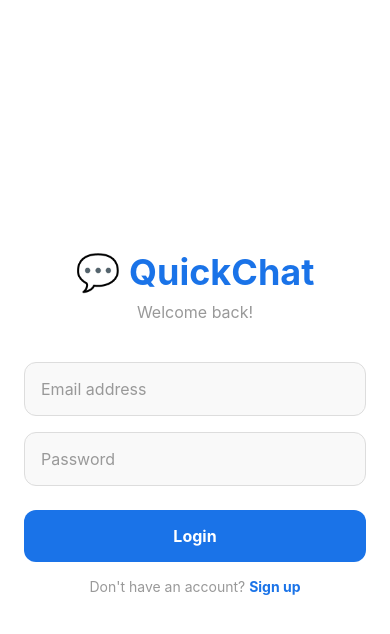
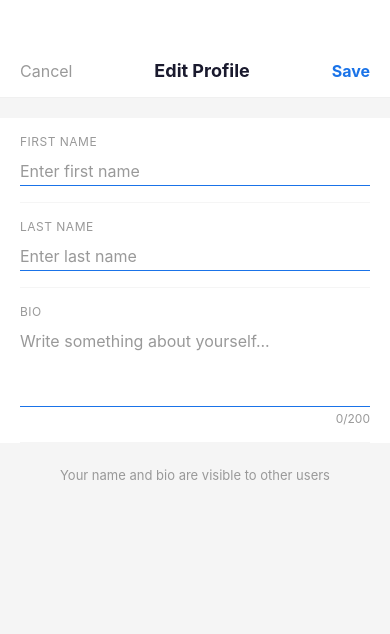
Before and after one commit to SauravPawar21/quickchat-app, a React Native app: screen /EditProfile in a window 390 px wide. Shown: the top 634 px of the page. Built offline with nearby package versions, Linux system fonts and the light colour scheme.

Commit message:
Edit profile feature: update name and bio

```diff
--- a/src/navigation/AppNavigator.jsx
+++ b/src/navigation/AppNavigator.jsx
@@ -12,6 +12,7 @@ import HomeScreen from "../screens/HomeScreen";
 import ChatScreen from "../screens/ChatScreen";
 import UsersScreen from "../screens/UsersScreen";
 import ProfileScreen from "../screens/ProfileScreen";
+import EditProfileScreen from "../screens/EditProfileScreen";
 
 const Stack = createNativeStackNavigator();
 const Tab = createBottomTabNavigator();
@@ -77,6 +78,11 @@ const AppNavigator = () => {
           component={ChatScreen}
           options={{ headerShown: true }}
         />
+        <Stack.Screen
+          name="EditProfile"
+          component={EditProfileScreen}
+          options={{ headerShown: false }}
+        />
       </Stack.Navigator>
     </NavigationContainer>
   );
--- /dev/null
+++ b/src/screens/EditProfileScreen.jsx
@@ -0,0 +1,216 @@
+import React, { useState } from "react";
+import {
+  View,
+  Text,
+  TextInput,
+  TouchableOpacity,
+  StyleSheet,
+  ActivityIndicator,
+  Alert,
+  ScrollView,
+  KeyboardAvoidingView,
+  Platform,
+} from "react-native";
+import { useSelector, useDispatch } from "react-redux";
+import { setUser } from "../redux/userSlice";
+import { getToken, saveUser } from "../utils/storage";
+import api from "../utils/api";
+
+const EditProfileScreen = ({ navigation }) => {
+  const { user, token } = useSelector((state) => state.user);
+  const dispatch = useDispatch();
+
+  const [firstName, setFirstName] = useState(user?.firstName || "");
+  const [lastName, setLastName] = useState(user?.lastName || "");
+  const [bio, setBio] = useState(user?.bio || "");
+  const [loading, setLoading] = useState(false);
+
+  const handleSave = async () => {
+    if (!firstName.trim() || !lastName.trim()) {
+      Alert.alert("Error", "First name and last name are required");
+      return;
+    }
+
+    if (bio.length > 200) {
+      Alert.alert("Error", "Bio must be less than 200 characters");
+      return;
+    }
+
+    try {
+      setLoading(true);
+      const token = await getToken();
+
+      const response = await api.patch(
+        "/api/users/profile",
+        {
+          firstName: firstName.trim(),
+          lastName: lastName.trim(),
+          bio: bio.trim(),
+        },
+        { headers: { Authorization: `Bearer ${token}` } },
+      );
+
+      const updatedUser = response.data.user;
+
+      dispatch(setUser({ user: updatedUser, token }));
+
+      await saveUser(updatedUser);
+
+      Alert.alert("Success", "Profile updated successfully!", [
+        { text: "OK", onPress: () => navigation.goBack() },
+      ]);
+    } catch (err) {
+      Alert.alert(
+        "Error",
+        err.response?.data?.message || "Failed to update profile",
+      );
+    } finally {
+      setLoading(false);
+    }
+  };
+
+  return (
+    <KeyboardAvoidingView
+      style={styles.container}
+      behavior={Platform.OS === "ios" ? "padding" : "height"}
+    >
+      <ScrollView contentContainerStyle={styles.innerContainer}>
+        <View style={styles.header}>
+          <TouchableOpacity onPress={() => navigation.goBack()}>
+            <Text style={styles.cancelButton}>Cancel</Text>
+          </TouchableOpacity>
+          <Text style={styles.headerTitle}>Edit Profile</Text>
+          <TouchableOpacity onPress={handleSave} disabled={loading}>
+            {loading ? (
+              <ActivityIndicator size="small" color="#1A73E8" />
+            ) : (
+              <Text style={styles.saveButton}>Save</Text>
+            )}
+          </TouchableOpacity>
+        </View>
+
+        <View style={styles.form}>
+          <View style={styles.inputGroup}>
+            <Text style={styles.label}>First Name</Text>
+            <TextInput
+              style={styles.input}
+              value={firstName}
+              onChangeText={setFirstName}
+              placeholder="Enter first name"
+              placeholderTextColor="#999"
+              maxLength={50}
+            />
+          </View>
+
+          <View style={styles.inputGroup}>
+            <Text style={styles.label}>Last Name</Text>
+            <TextInput
+              style={styles.input}
+              value={lastName}
+              onChangeText={setLastName}
+              placeholder="Enter last name"
+              placeholderTextColor="#999"
+              maxLength={50}
+            />
+          </View>
+
+          <View style={styles.inputGroup}>
+            <Text style={styles.label}>Bio</Text>
+            <TextInput
+              style={[styles.input, styles.bioInput]}
+              value={bio}
+              onChangeText={setBio}
+              placeholder="Write something about yourself..."
+              placeholderTextColor="#999"
+              multiline
+              maxLength={200}
+            />
+            <Text style={styles.charCount}>{bio.length}/200</Text>
+          </View>
+        </View>
+
+        <Text style={styles.infoText}>
+          Your name and bio are visible to other users
+        </Text>
+      </ScrollView>
+    </KeyboardAvoidingView>
+  );
+};
+
+const styles = StyleSheet.create({
+  container: {
+    flex: 1,
+    backgroundColor: "#f5f5f5",
+  },
+  innerContainer: {
+    flexGrow: 1,
+  },
+  header: {
+    flexDirection: "row",
+    justifyContent: "space-between",
+    alignItems: "center",
+    paddingHorizontal: 20,
+    paddingTop: 60,
+    paddingBottom: 16,
+    backgroundColor: "#fff",
+    borderBottomWidth: 1,
+    borderBottomColor: "#f0f0f0",
+  },
+  headerTitle: {
+    fontSize: 18,
+    fontWeight: "bold",
+    color: "#1A1A2E",
+  },
+  cancelButton: {
+    fontSize: 16,
+    color: "#999",
+  },
+  saveButton: {
+    fontSize: 16,
+    color: "#1A73E8",
+    fontWeight: "bold",
+  },
+  form: {
+    backgroundColor: "#fff",
+    marginTop: 20,
+    paddingHorizontal: 20,
+  },
+  inputGroup: {
+    paddingVertical: 16,
+    borderBottomWidth: 1,
+    borderBottomColor: "#f5f5f5",
+  },
+  label: {
+    fontSize: 12,
+    color: "#999",
+    textTransform: "uppercase",
+    letterSpacing: 0.5,
+    marginBottom: 8,
+  },
+  input: {
+    fontSize: 16,
+    color: "#1A1A2E",
+    paddingVertical: 4,
+    borderBottomWidth: 1,
+    borderBottomColor: "#1A73E8",
+  },
+  bioInput: {
+    height: 80,
+    textAlignVertical: "top",
+  },
+  charCount: {
+    fontSize: 12,
+    color: "#999",
+    textAlign: "right",
+    marginTop: 4,
+  },
+  infoText: {
+    fontSize: 13,
+    color: "#999",
+    textAlign: "center",
+    paddingHorizontal: 40,
+    marginTop: 24,
+  },
+});
+
+export default EditProfileScreen;
--- a/src/screens/ProfileScreen.jsx
+++ b/src/screens/ProfileScreen.jsx
@@ -132,6 +132,9 @@ const ProfileScreen = ({ navigation }) => {
     <ScrollView style={styles.container}>
       <View style={styles.header}>
         <Text style={styles.headerTitle}>Profile</Text>
+        <TouchableOpacity onPress={() => navigation.navigate("EditProfile")}>
+          <Text style={styles.editButton}>Edit</Text>
+        </TouchableOpacity>
       </View>
 
       <View style={styles.profileSection}>
@@ -188,6 +191,9 @@ const styles = StyleSheet.create({
     backgroundColor: "#f5f5f5",
   },
   header: {
+    flexDirection: "row",
+    justifyContent: "space-between",
+    alignItems: "center",
     paddingHorizontal: 20,
     paddingTop: 60,
     paddingBottom: 16,
@@ -313,6 +319,11 @@ const styles = StyleSheet.create({
     fontSize: 16,
     fontWeight: "bold",
   },
+  editButton: {
+    fontSize: 16,
+    color: "#1A73E8",
+    fontWeight: "bold",
+  },
 });
 
 export default ProfileScreen;
```
